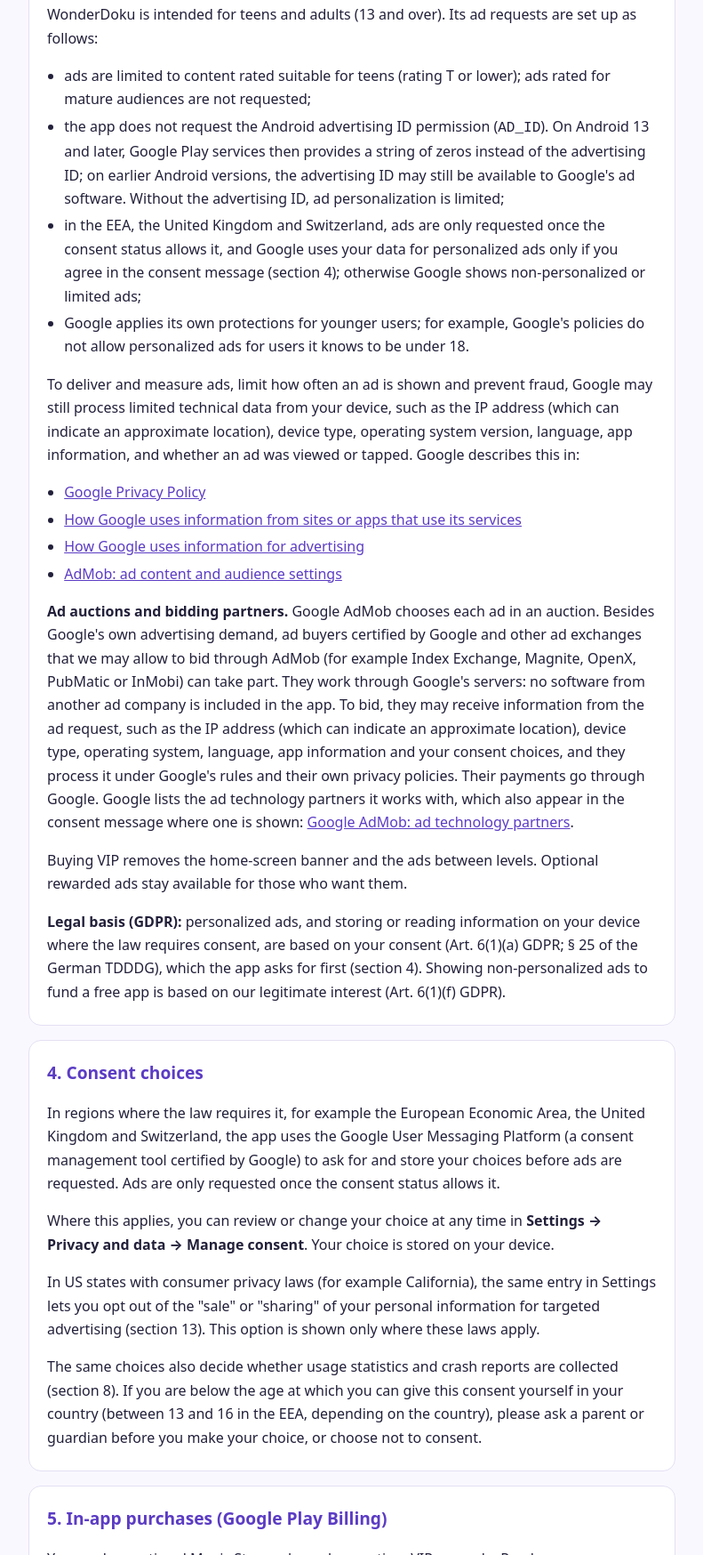
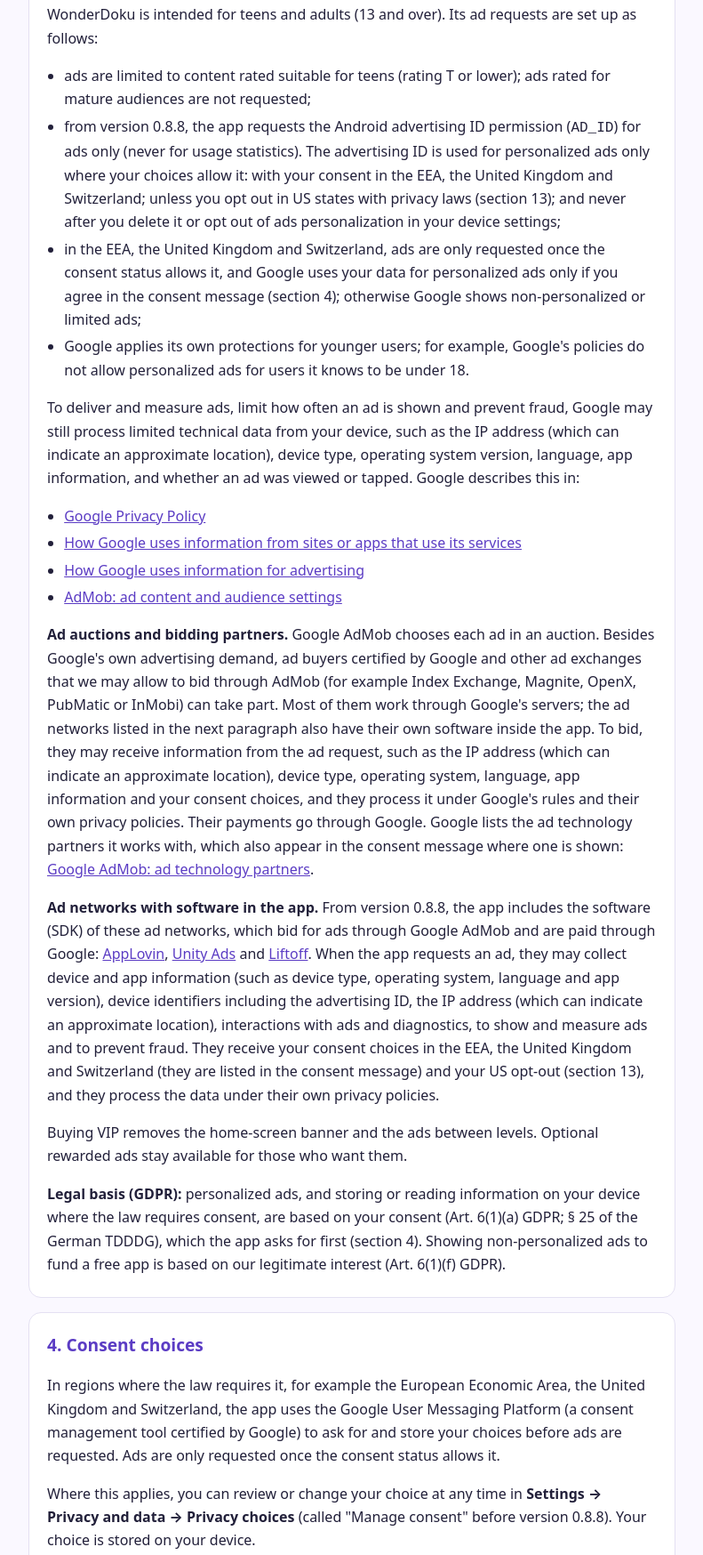
Before and after one commit to marcelpintoberlin-hue/wonderdoku-privacy, a plain HTML site: page index.html in a window 1280 px wide. Shown: the part 2015-3763 px from the top of the page at 89% size, without its empty margins (244-1035 px from the left). Drawn offline with Linux system fonts and the light colour scheme.

Commit message:
Privacy Policy for WonderDoku 0.8.8 (NOT to publish before 0.8.8 is live): advertising ID for ads with the player's choices, ad networks with SDK (AppLovin, Unity Ads, Liftoff) paid through Google, Privacy choices
Co-Authored-By: Claude Opus 5.5 <noreply@anthropic.com>

```diff
--- a/index.html
+++ b/index.html
@@ -135,7 +135,7 @@
     <p>WonderDoku is intended for teens and adults (13 and over). Its ad requests are set up as follows:</p>
     <ul>
       <li>ads are limited to content rated suitable for teens (rating T or lower); ads rated for mature audiences are not requested;</li>
-      <li>the app does not request the Android advertising ID permission (<code>AD_ID</code>). On Android 13 and later, Google Play services then provides a string of zeros instead of the advertising ID; on earlier Android versions, the advertising ID may still be available to Google's ad software. Without the advertising ID, ad personalization is limited;</li>
+      <li>from version 0.8.8, the app requests the Android advertising ID permission (<code>AD_ID</code>) for ads only (never for usage statistics). The advertising ID is used for personalized ads only where your choices allow it: with your consent in the EEA, the United Kingdom and Switzerland; unless you opt out in US states with privacy laws (section 13); and never after you delete it or opt out of ads personalization in your device settings;</li>
       <li>in the EEA, the United Kingdom and Switzerland, ads are only requested once the consent status allows it, and Google uses your data for personalized ads only if you agree in the consent message (section 4); otherwise Google shows non-personalized or limited ads;</li>
       <li>Google applies its own protections for younger users; for example, Google's policies do not allow personalized ads for users it knows to be under 18.</li>
     </ul>
@@ -146,7 +146,8 @@
       <li><a href="https://policies.google.com/technologies/ads" rel="noopener">How Google uses information for advertising</a></li>
       <li><a href="https://developers.google.com/admob/android/targeting" rel="noopener">AdMob: ad content and audience settings</a></li>
     </ul>
-    <p><strong>Ad auctions and bidding partners.</strong> Google AdMob chooses each ad in an auction. Besides Google's own advertising demand, ad buyers certified by Google and other ad exchanges that we may allow to bid through AdMob (for example Index Exchange, Magnite, OpenX, PubMatic or InMobi) can take part. They work through Google's servers: no software from another ad company is included in the app. To bid, they may receive information from the ad request, such as the IP address (which can indicate an approximate location), device type, operating system, language, app information and your consent choices, and they process it under Google's rules and their own privacy policies. Their payments go through Google. Google lists the ad technology partners it works with, which also appear in the consent message where one is shown: <a href="https://support.google.com/admob/answer/9012903" rel="noopener">Google AdMob: ad technology partners</a>.</p>
+    <p><strong>Ad auctions and bidding partners.</strong> Google AdMob chooses each ad in an auction. Besides Google's own advertising demand, ad buyers certified by Google and other ad exchanges that we may allow to bid through AdMob (for example Index Exchange, Magnite, OpenX, PubMatic or InMobi) can take part. Most of them work through Google's servers; the ad networks listed in the next paragraph also have their own software inside the app. To bid, they may receive information from the ad request, such as the IP address (which can indicate an approximate location), device type, operating system, language, app information and your consent choices, and they process it under Google's rules and their own privacy policies. Their payments go through Google. Google lists the ad technology partners it works with, which also appear in the consent message where one is shown: <a href="https://support.google.com/admob/answer/9012903" rel="noopener">Google AdMob: ad technology partners</a>.</p>
+    <p><strong>Ad networks with software in the app.</strong> From version 0.8.8, the app includes the software (SDK) of these ad networks, which bid for ads through Google AdMob and are paid through Google: <a href="https://www.applovin.com/privacy" rel="noopener">AppLovin</a>, <a href="https://unity.com/legal/privacy-policy" rel="noopener">Unity Ads</a> and <a href="https://liftoff.io/privacy-policy/" rel="noopener">Liftoff</a>. When the app requests an ad, they may collect device and app information (such as device type, operating system, language and app version), device identifiers including the advertising ID, the IP address (which can indicate an approximate location), interactions with ads and diagnostics, to show and measure ads and to prevent fraud. They receive your consent choices in the EEA, the United Kingdom and Switzerland (they are listed in the consent message) and your US opt-out (section 13), and they process the data under their own privacy policies.</p>
     <p>Buying VIP removes the home-screen banner and the ads between levels. Optional rewarded ads stay available for those who want them.</p>
     <p><strong>Legal basis (GDPR):</strong> personalized ads, and storing or reading information on your device where the law requires consent, are based on your consent (Art. 6(1)(a) GDPR; § 25 of the German TDDDG), which the app asks for first (section 4). Showing non-personalized ads to fund a free app is based on our legitimate interest (Art. 6(1)(f) GDPR).</p>
   </section>
@@ -154,7 +155,7 @@
   <section id="consent">
     <h2>4. Consent choices</h2>
     <p>In regions where the law requires it, for example the European Economic Area, the United Kingdom and Switzerland, the app uses the Google User Messaging Platform (a consent management tool certified by Google) to ask for and store your choices before ads are requested. Ads are only requested once the consent status allows it.</p>
-    <p>Where this applies, you can review or change your choice at any time in <strong>Settings → Privacy and data → Manage consent</strong>. Your choice is stored on your device.</p>
+    <p>Where this applies, you can review or change your choice at any time in <strong>Settings → Privacy and data → Privacy choices</strong> (called "Manage consent" before version 0.8.8). Your choice is stored on your device.</p>
     <p>In US states with consumer privacy laws (for example California), the same entry in Settings lets you opt out of the "sale" or "sharing" of your personal information for targeted advertising (section 13). This option is shown only where these laws apply.</p>
     <p>The same choices also decide whether usage statistics and crash reports are collected (section 8). If you are below the age at which you can give this consent yourself in your country (between 13 and 16 in the EEA, depending on the country), please ask a parent or guardian before you make your choice, or choose not to consent.</p>
   </section>
@@ -206,7 +207,7 @@
 
   <section id="sharing">
     <h2>10. Sharing and international transfers</h2>
-    <p>We (MP Tech DE) do not receive your personal data, and we do not sell or rent it for money (for how US state laws define "selling" and "sharing", see section 13). The services in the app are provided by Google, as described in sections 3 to 8. For advertising, analytics and fraud prevention, these Google services may share limited data (such as the IP address, which can indicate an approximate location, app interactions, diagnostics and device identifiers; on Android 13 and later these do not include the advertising ID, see section 3) with other companies: for ads, with the ad buyers and bidding partners that take part in Google's ad auctions (section 3). This is what the Data safety section of WonderDoku's Google Play page shows as data that may be shared. Google and these partners may process data on servers outside your country, including in the United States. For transfers from the EEA, Google relies on the EU-U.S. Data Privacy Framework and on Standard Contractual Clauses (see <a href="https://business.safety.google/privacy/" rel="noopener">Google's business data privacy information</a>).</p>
+    <p>We (MP Tech DE) do not receive your personal data, and we do not sell or rent it for money (for how US state laws define "selling" and "sharing", see section 13). The services in the app are provided by Google, as described in sections 3 to 8. For advertising, analytics and fraud prevention, these Google services may share limited data (such as the IP address, which can indicate an approximate location, app interactions, diagnostics and device identifiers, including the advertising ID from version 0.8.8, see section 3) with other companies: for ads, with the ad buyers and bidding partners that take part in Google's ad auctions and with the ad networks that have software in the app (section 3). This is what the Data safety section of WonderDoku's Google Play page shows as data that may be shared. Google and these partners may process data on servers outside your country, including in the United States. For transfers from the EEA, Google relies on the EU-U.S. Data Privacy Framework and on Standard Contractual Clauses (see <a href="https://business.safety.google/privacy/" rel="noopener">Google's business data privacy information</a>).</p>
   </section>
 
   <section id="retention">
@@ -222,7 +223,7 @@
 
   <section id="children">
     <h2>12. Age requirement and children</h2>
-    <p>WonderDoku is intended for teens and adults aged 13 and over. It is not directed to children under 13, and we do not knowingly collect personal information from children under 13. The app has no accounts, chat, social features or user-generated content, and it does not ask for names, e-mail addresses or photos. Ads are limited to content rated suitable for teens and the app does not request the advertising ID permission (see section 3).</p>
+    <p>WonderDoku is intended for teens and adults aged 13 and over. It is not directed to children under 13, and we do not knowingly collect personal information from children under 13. The app has no accounts, chat, social features or user-generated content, and it does not ask for names, e-mail addresses or photos. Ads are limited to content rated suitable for teens and the advertising ID is used for ads only, and for personalized ads only where your choices allow it (see section 3).</p>
     <p>Parents or guardians who have questions, or who believe that a child under 13 has provided personal information through the app, can contact us at <a href="mailto:marcelpinto.berlin@gmail.com">marcelpinto.berlin@gmail.com</a>. Because the app keeps game data only on the device, the data can also be removed in the app (section 11) or by uninstalling it.</p>
   </section>
 
@@ -234,8 +235,8 @@
     <p><strong>US state privacy laws (for example California).</strong> We do not receive your personal data and we do not sell it for money. US state privacy laws, such as the California Consumer Privacy Act as amended by the California Privacy Rights Act (CCPA), define "selling" and "sharing" broadly. When you use WonderDoku in the United States, Google AdMob may use information collected through the ads in the app to show you ads based on your activity in other apps and websites (personalized or "targeted" ads), and the ad buyers in Google's auctions may receive limited information in order to bid (section 3). Unless you opt out, the app does not turn on Google's restricted data processing mode for these ad requests. Under these laws, this may count as "selling" personal information or "sharing" it for cross-context behavioral advertising.</p>
     <ul>
       <li><strong>Personal information involved:</strong> identifiers (such as the IP address and device identifiers), internet or other electronic network activity (such as interactions with the app and its ads) and the approximate location derived from the IP address.</li>
-      <li><strong>Recipients:</strong> Google and the ad buyers and bidding partners that take part in Google's ad auctions (sections 3 and 10).</li>
-      <li><strong>How to opt out:</strong> in the app, open <strong>Settings → Privacy and data → Manage consent</strong> and choose "Don't sell or share my data" (shown in US states with these laws). Your choice is stored on your device and passed to Google, which then restricts data processing for your ad requests, so you are not shown personalized ads. You can also, on your Android device, open Settings → Google → All services → Ads and choose "Delete advertising ID" (on older Android versions: "Opt out of Ads Personalization"); Google then no longer uses the advertising ID for personalized ads on that device.</li>
+      <li><strong>Recipients:</strong> Google, the ad buyers and bidding partners that take part in Google's ad auctions, and the ad networks with software in the app: AppLovin, Unity Ads and Liftoff (sections 3 and 10).</li>
+      <li><strong>How to opt out:</strong> in the app, open <strong>Settings → Privacy and data → Privacy choices</strong> ("Manage consent" before version 0.8.8) and choose "Don't sell or share my data" (shown in US states with these laws). Your choice is stored on your device and passed to Google, which then restricts data processing for your ad requests, and to the ad networks with software in the app (section 3), so you are not shown personalized ads. You can also, on your Android device, open Settings → Google → All services → Ads and choose "Delete advertising ID" (on older Android versions: "Opt out of Ads Personalization"); Google then no longer uses the advertising ID for personalized ads on that device.</li>
       <li><strong>Your requests:</strong> you can ask to know, correct or delete personal information, or to opt out of its sale or sharing, by e-mail (section 16). Because the game keeps its data on your device and we hold no identifiers that let us recognise you, we may not be able to link a request to specific data; you can delete the game data in the app (section 11), and Google offers its own tools in your Google Account. We will not treat you differently for using these rights.</li>
       <li>We do not have actual knowledge that we sell or share the personal information of consumers under 16 years of age.</li>
     </ul>
```
